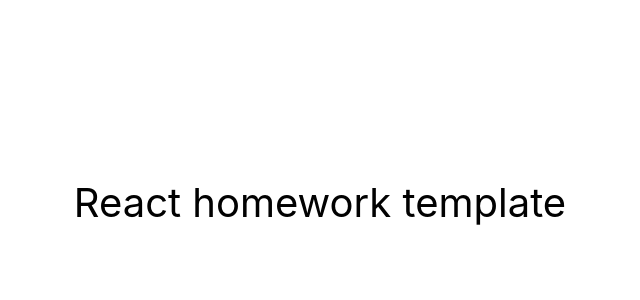
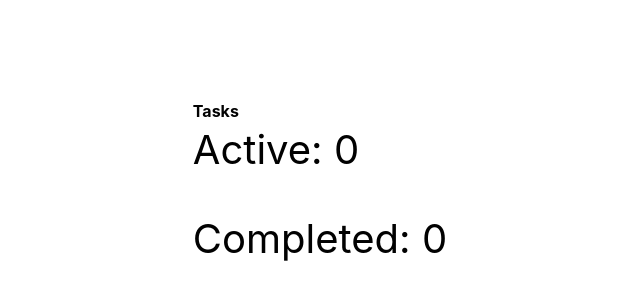
Before and after one commit to PokoenkoS/Tasks, a React (Create React App) app: page / in a window 1280 px wide. Shown: the part 198-498 px from the top of the page, without its empty margins (320-960 px from the left). Built offline with nearby package versions, Linux system fonts and the light colour scheme.

Commit message:
add AppBar

```diff
--- a/public/index.html
+++ b/public/index.html
@@ -24,7 +24,7 @@
       work correctly both with client-side routing and a non-root public URL.
       Learn how to configure a non-root public URL by running `npm run build`.
     -->
-    <title>React App</title>
+    <title>Tasks</title>
 
     <!-- Start Single Page Apps for GitHub Pages -->
     <script type="text/javascript">
--- a/src/components/App.jsx
+++ b/src/components/App.jsx
@@ -1,3 +1,5 @@
+import { AppBar } from "./AppBar/AppBar";
+
 export const App = () => {
   return (
     <div
@@ -10,7 +12,8 @@ export const App = () => {
         color: '#010101'
       }}
     >
-      React homework template
+      <AppBar/>
+
     </div>
   );
 };
--- /dev/null
+++ b/src/components/AppBar/AppBar.js
@@ -0,0 +1,14 @@
+import { TaskCounter } from "components/TaskCounter/TaskCounter"
+import css from "./AppBar.module.css"
+
+export const AppBar = ()=>{
+    return (
+        <header className={css.wrapper}>
+            <section className={css.section}>
+                <h2 className={css.title}>Tasks</h2>
+                <TaskCounter/>
+            </section>
+        </header>
+    )
+
+}
--- /dev/null
+++ b/src/components/AppBar/AppBar.module.css
@@ -0,0 +1,14 @@
+.wrapper {
+    display: flex;
+    justify-content: space-between;
+  }
+
+  .section {
+    display: grid;
+    gap: 4px;
+  }
+
+  .title {
+    margin: 0;
+    font-size: 16px;
+  }
--- /dev/null
+++ b/src/components/TaskCounter/TaskCounter.js
@@ -0,0 +1,10 @@
+import css from "./TaskCounter.module.css"
+
+export const TaskCounter =()=>{
+    return(
+        <div>
+            <p className={css.text}>Active: 0</p>
+            <p>Completed: 0</p>
+        </div>
+    )
+}
--- /dev/null
+++ b/src/components/TaskCounter/TaskCounter.module.css
@@ -0,0 +1,3 @@
+.text{
+    margin: 0;
+}
```
